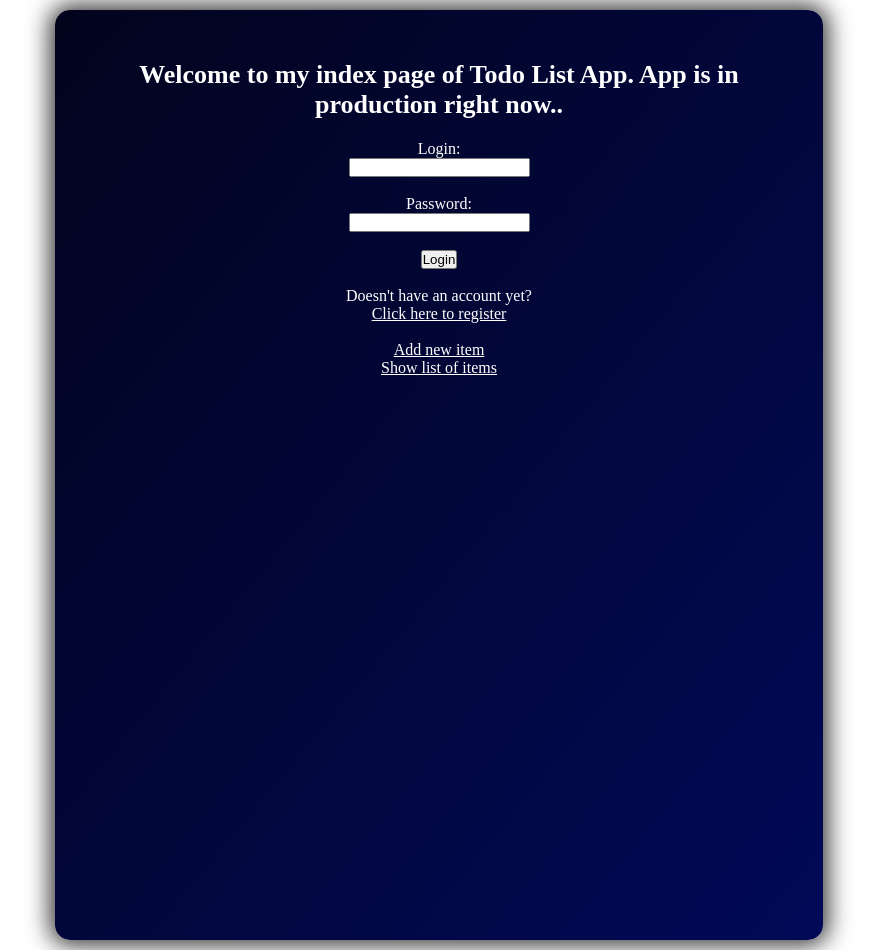
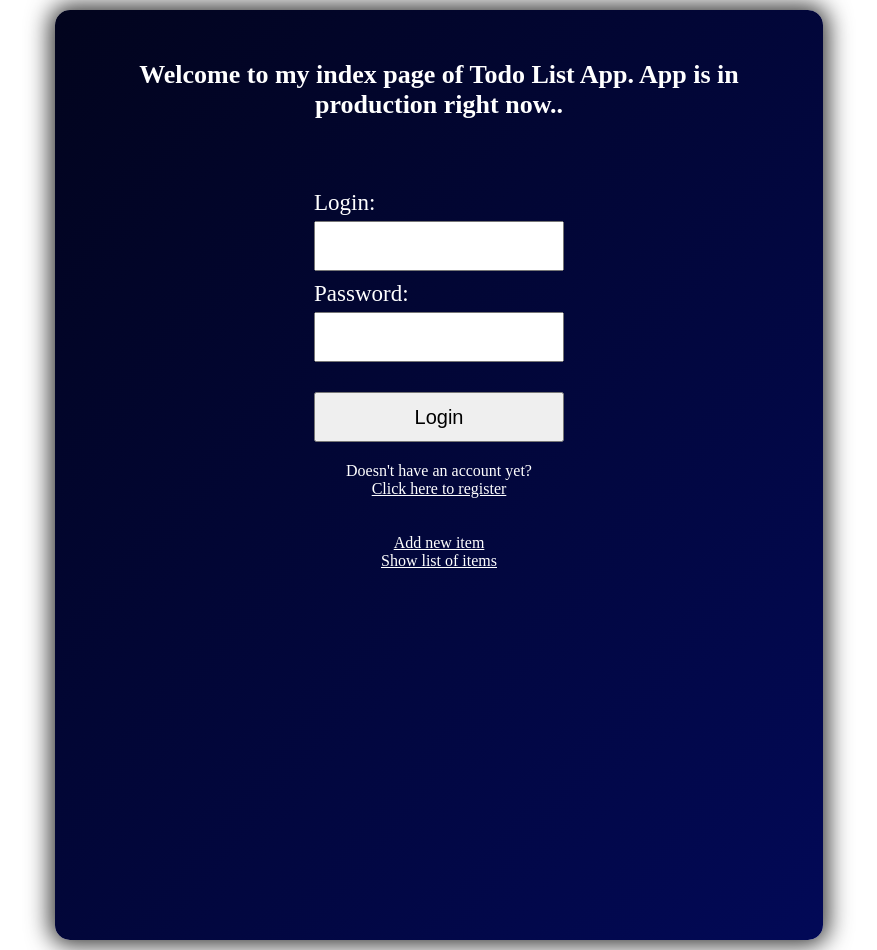
Before and after one commit to Damiant94/TodoList, a Django app: page /TodoList/ in a window 1280 px wide. Shown: the whole page, without its empty margins (201-1078 px from the left). Run offline with Django 3.2, Linux system fonts and the light colour scheme.

Commit message:
updates login and register view

```diff
--- a/TodoList/TodoListApp/static/TodoListApp/style.css
+++ b/TodoList/TodoListApp/static/TodoListApp/style.css
@@ -67,10 +67,14 @@ body {
   color: #fff;
   height: 230px;
   width: 500px;
-  border: 1px solid #fff;
+  border: 3px solid #fff;
   margin-bottom: 20px;
   padding: 20px;
   border-radius: 20px;
+}
+
+.main .new-todo-item {
+  height: 323px;
 }
 
 .main .todo-item .todo-item-name,
@@ -97,6 +101,26 @@ body {
   font-size: 16px;
 }
 
+.todo-item {
+  position: relative;
+}
+
+.todo-item .x-wrapper {
+  position: absolute;
+  right: 0;
+  top: 0;
+  /* border: 1px solid white; */
+  margin: 10px;
+  font-size: 15px;
+  transition: all 0.2s;
+  cursor: pointer;
+}
+
+.todo-item .x-wrapper:hover {
+  color: grey;
+}
+
+
 .main .date {
   text-align: right;
 }
@@ -107,5 +131,41 @@ body {
 }
 
 .main .submit {
-  width: 20%;
+  width: 40%;
 }
+
+.new-todo-item form {
+  display: flex;
+  flex-direction: column;
+}
+
+.main .login,
+.main .register {
+  display: flex;
+  flex-direction: column;
+  justify-content: center;
+  margin-top: 50px;
+  width: 250px;
+  margin-bottom: 10px;
+}
+
+.main .login label,
+.main .register label {
+  font-size: 23px;
+  margin-bottom: 5px;
+}
+
+.main .login input,
+.main .register input {
+  width: 100%;
+  height: 50px;
+  font-size: 30px;
+  margin-bottom: 10px;
+  padding: 10px;
+}
+
+.main .login .submit,
+.main .register .submit {
+  margin-top: 20px;
+  font-size: 20px;
+}
--- a/TodoList/TodoListApp/templates/TodoListApp/layout.html
+++ b/TodoList/TodoListApp/templates/TodoListApp/layout.html
@@ -4,6 +4,7 @@
 <head>
   <meta charset="UTF-8">
   <meta name="viewport" content="width=device-width, initial-scale=1.0">
+  <link rel="stylesheet" href="https://cdnjs.cloudflare.com/ajax/libs/font-awesome/5.15.1/css/all.min.css">
   <link rel="stylesheet" href="{% static 'TodoListApp/style.css' %}">
   <script src="https://unpkg.com/react@17/umd/react.development.js" crossorigin></script>
   <script src="https://unpkg.com/react-dom@17/umd/react-dom.development.js" crossorigin></script>
--- a/TodoList/TodoListApp/templates/TodoListApp/login.html
+++ b/TodoList/TodoListApp/templates/TodoListApp/login.html
@@ -7,16 +7,15 @@
       <h1>Welcome to my index page of Todo List App. App is in production right now..</h1>
     </header>
     <main class="main">
-      <label for="login">Login:</label>
-      <input type="text" name="login">
-      <br>
-      <label for="login">Password:</label>
-      <input type="password" name="password">
-      <br>
-      <input type="submit" value="Login">
-      <br>
+      <form class="login" action="">
+        <label for="login">Login:</label>
+        <input type="text" name="login">
+        <label for="login">Password:</label>
+        <input type="password" name="password">
+        <input class="submit" type="submit" value="Login">
+      </form>
       Doesn't have an account yet? <a href="{% url 'register' %}"> Click here to register</a>
-      <br>
+      <br><br>
       <a href="{% url 'newitem' %}">Add new item</a>
       <a href="{% url 'items' %}">Show list of items</a>
     </main>
```
Also changed, not shown: TodoList/TodoListApp/templates/TodoListApp/items.html (+15 -9 lines), TodoList/TodoListApp/templates/TodoListApp/newitem.html (+9 -4 lines), TodoList/TodoListApp/templates/TodoListApp/register.html (+4 -5 lines).
